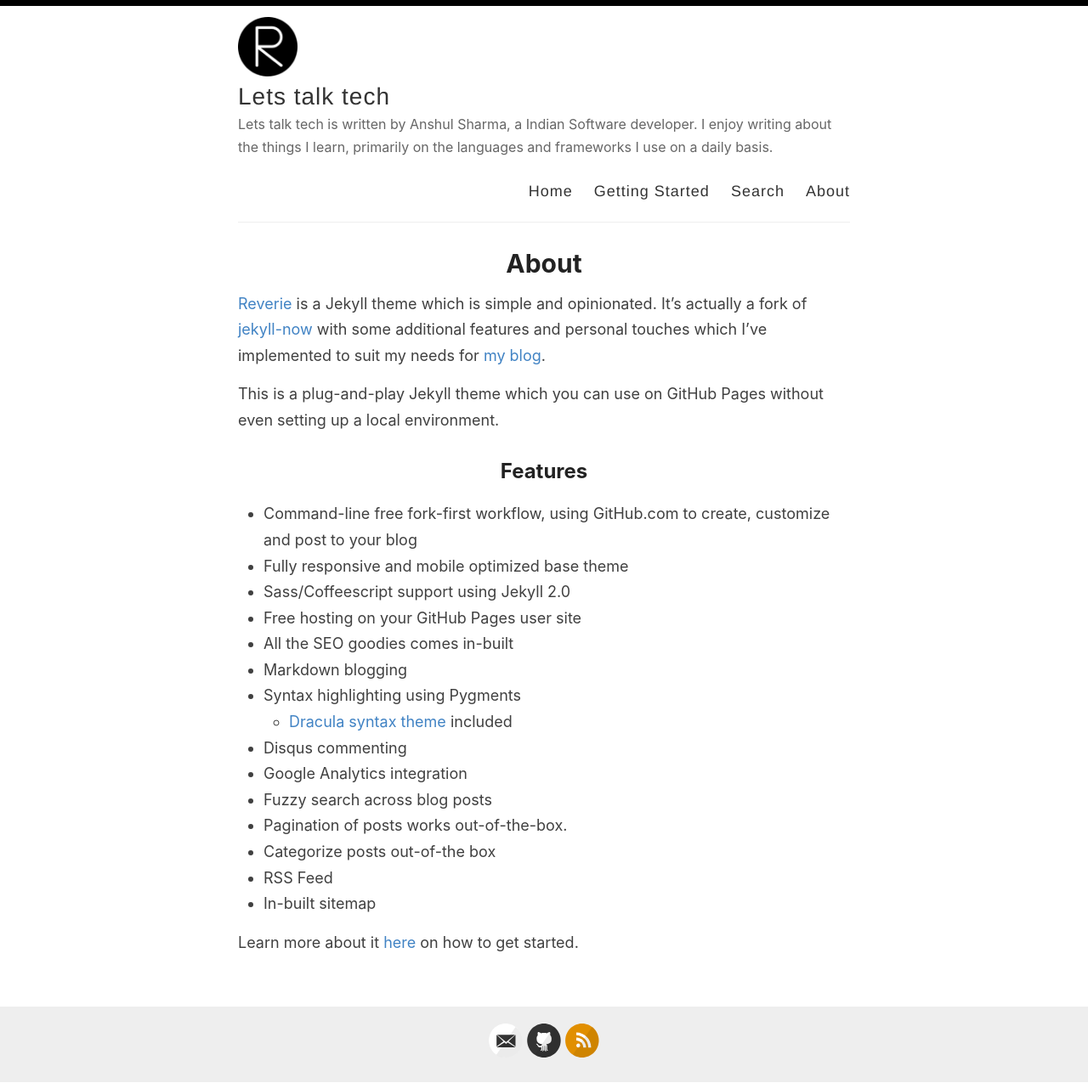
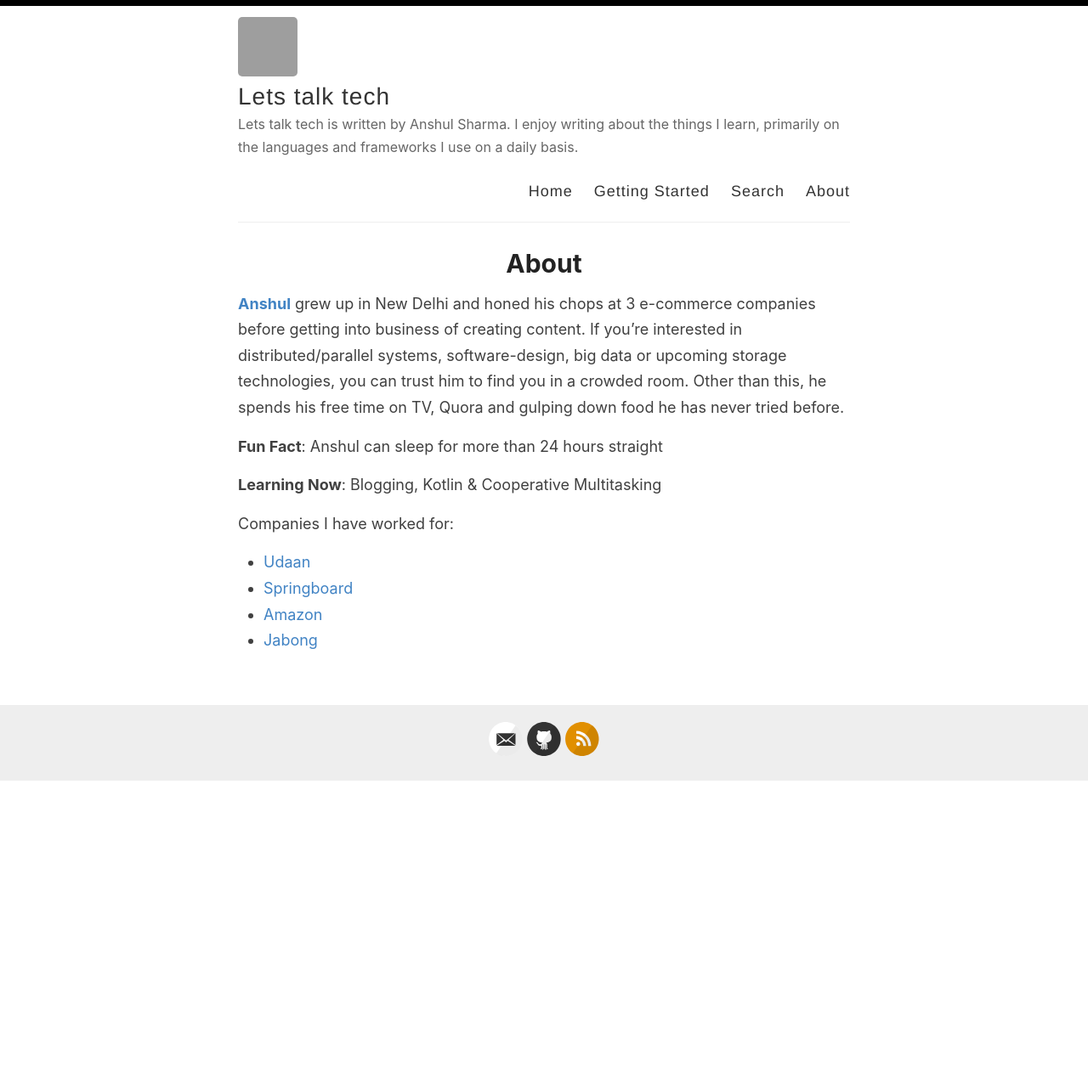
Before and after one commit to raun/raun.github.io, a Jekyll site: the page built from _pages/about.md, in a window 1280 px wide. Shown: the whole page at 85% size. Built offline with Jekyll 4.4.1, drawn with Linux system fonts in a browser that asks for light colours; after the commit the page ends 919 px from its top, so only the background shows below that; grey boxes are pictures that could not be loaded.

Commit message:
Editing about me page and removed getting started

```diff
--- a/_config.yml
+++ b/_config.yml
@@ -9,11 +9,9 @@ name: Lets talk tech
 author: Anshul Sharma
 # Short bio or description (displayed in the header)
 description: >-
-  Lets talk tech is written by Anshul Sharma, a Indian Software developer. I enjoy
-  writing about the things I learn, primarily on the languages and frameworks I use
-  on a daily basis.
+  Lets talk tech is written by Anshul Sharma. I enjoy writing about the things I learn, primarily on the languages and frameworks I use on a daily basis.
 # URL of your avatar or profile pic (you could use your GitHub profile pic)
-avatar: /images/reverie.png
+avatar: https://avatars.githubusercontent.com/u/2016794?s=460&u=06ea20196fabdc09177f2d8baf6ef763b2c5dfec&v=4
 
 #
 # Flags below are optional
@@ -42,7 +40,7 @@ footer-links:
 disqus:
 
 # Enter your Google Analytics web tracking code (e.g. UA-2110908-2) to activate tracking
-google_analytics: UA-43339302-11
+google_analytics:
 
 # For newer "GA4" analytics, use the following instead of the "UA" entry above
 #google_analytics_ga4: G-GABC1DEFG
--- a/_pages/about.md
+++ b/_pages/about.md
@@ -4,26 +4,14 @@ title: About
 permalink: /about/
 ---
 
-[Reverie](https://github.com/amitmerchant1990/reverie) is a Jekyll theme which is simple and opinionated. It's actually a fork of [jekyll-now](https://github.com/barryclark/jekyll-now) with some additional features and personal touches which I've implemented to suit my needs for [my blog](https://www.amitmerchant.com).
+**[Anshul](https://github.com/raun)** grew up in New Delhi and honed his chops at 3 e-commerce companies before getting into business of creating content. If you're interested in distributed/parallel systems, software-design, big data or upcoming storage technologies, you can trust him to find you in a crowded room. Other than this, he spends his free time on TV, Quora and gulping down food he has never tried before.
 
-This is a plug-and-play Jekyll theme which you can use on GitHub Pages without even setting up a local environment.
+**Fun Fact**: Anshul can sleep for more than 24 hours straight
 
-## Features
+**Learning Now**: Blogging, Kotlin & Cooperative Multitasking
 
-- Command-line free fork-first workflow, using GitHub.com to create, customize and post to your blog
-- Fully responsive and mobile optimized base theme
-- Sass/Coffeescript support using Jekyll 2.0
-- Free hosting on your GitHub Pages user site
-- All the SEO goodies comes in-built
-- Markdown blogging
-- Syntax highlighting using Pygments
-    - [Dracula syntax theme](https://draculatheme.com/) included
-- Disqus commenting
-- Google Analytics integration
-- Fuzzy search across blog posts
-- Pagination of posts works out-of-the-box.
-- Categorize posts out-of-the box
-- RSS Feed
-- In-built sitemap
-
-Learn more about it [here](https://github.com/amitmerchant1990/reverie) on how to get started.
+Companies I have worked for:
+- [Udaan](https://udaan.com/)
+- [Springboard](https://www.springboard.com/)
+- [Amazon](https://www.amazon.com/)
+- [Jabong](https://www.jabong.com/)
```
Also changed, not shown: _pages/getting-started.md (deleted, +0 -51 lines).
